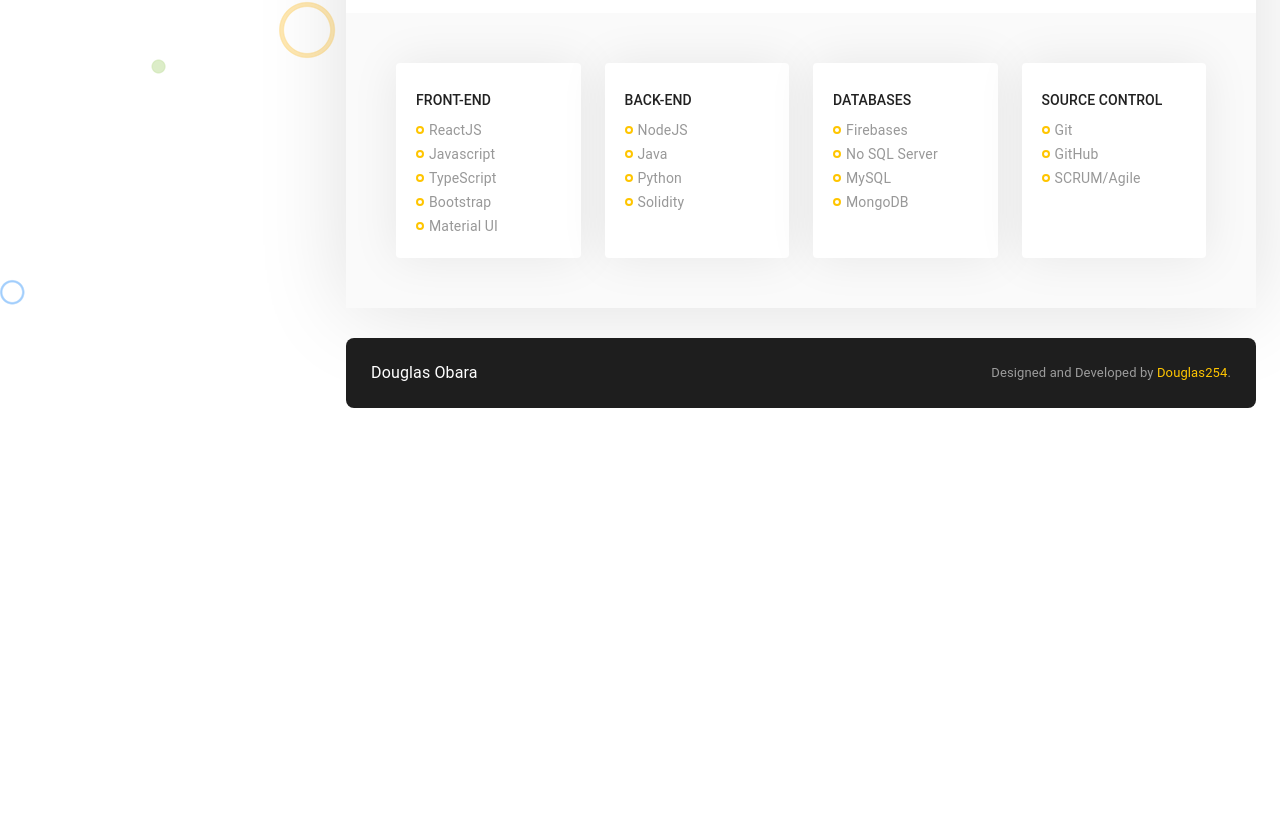
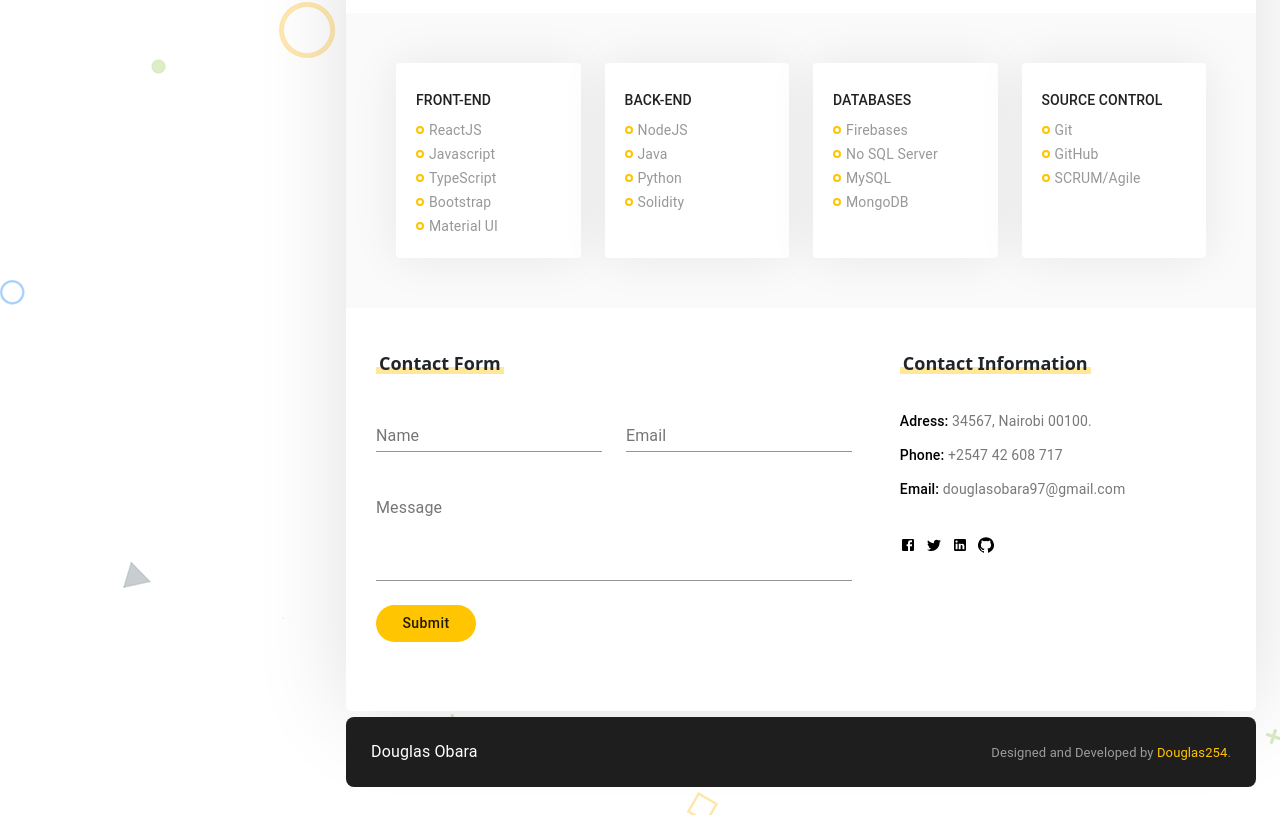
Before and after one commit to Douglas254/Resume, a React (Create React App) app: page / in a window 1280 px wide. Shown: the part 1265-2080 px from the top of the page. Before the commit the page ends 1701 px from the top, so only its background shows below. Built offline with nearby package versions, Linux system fonts and the light colour scheme.

Commit message:
resume page (contact form)

```diff
--- a/src/pages/Resume/Resume.css
+++ b/src/pages/Resume/Resume.css
@@ -82,3 +82,26 @@
 }
 
 /*End of skills */
+
+/* contact section */
+.contactInfo_item {
+  font-size: 14px !important;
+  color: #787878;
+  line-height: 34px !important;
+}
+
+.contactInfo_item > span {
+  color: #000;
+  font-weight: 500;
+}
+
+.contactInfo_socialsContainer {
+  margin-top: 25px;
+}
+
+.contactInfo_social > a > .MuiSvgIcon-root {
+  font-size: 16px !important;
+  margin-right: 10px;
+  color: #000;
+}
+/*End of contact section */
--- a/src/pages/Resume/Resume.js
+++ b/src/pages/Resume/Resume.js
@@ -6,10 +6,11 @@
 } from "../../components/Timeline/Timeline";
 import WorkIcon from "@material-ui/icons/Work";
 import SchoolIcon from "@material-ui/icons/School";
-
+import CustomButton from "../../components/Button/Button";
 import "./Resume.css";
 import TimelineItem from "@material-ui/lab/TimelineItem";
 import { TimelineContent, TimelineDot } from "@material-ui/lab";
+import { TextField } from "@material-ui/core";
 
 const Resume = () => {
   return (
@@ -145,7 +146,86 @@
       </Grid>
 
       {/* Contact  */}
-      <Grid container className="section"></Grid>
+      <Grid container spacing={6} className="section pt_45 pb_45">
+        {/* contact form */}
+        <Grid item xs={12} lg={7}>
+          <Grid container>
+            <Grid item className="section_title mb_30">
+              <span></span>
+              <h6 className="section_title_text">Contact Form</h6>
+            </Grid>
+
+            <Grid item xs={12}>
+              <Grid container spacing={3}>
+                <Grid item xs={12} sm={6}>
+                  <TextField fullWidth name="name" label="Name" />
+                </Grid>
+                <Grid item xs={12} sm={6}>
+                  <TextField fullWidth name="email" label="Email" />
+                </Grid>
+                <Grid item xs={12}>
+                  <TextField
+                    fullWidth
+                    name="message"
+                    label="Message"
+                    multiline
+                    rows={4}
+                  />
+                </Grid>
+                <Grid item xs={12}>
+                  <CustomButton text="Submit" />
+                </Grid>
+              </Grid>
+            </Grid>
+          </Grid>
+        </Grid>
+
+        {/* contact information */}
+        <Grid item xs={12} lg={5}>
+          <Grid container>
+            <Grid item className="section_title mb_30">
+              <span></span>
+              <h6 className="section_title_text">Contact Information</h6>
+            </Grid>
+            <Grid item xs={12}>
+              <Grid container>
+                <Grid item xs={12}>
+                  <Typography className="contactInfo_item">
+                    <span>Adress: </span>
+                    {resumeData.address}
+                  </Typography>
+                </Grid>
+                <Grid item xs={12}>
+                  <Typography className="contactInfo_item">
+                    <span>Phone: </span>
+                    {resumeData.phone}
+                  </Typography>
+                </Grid>
+                <Grid item xs={12}>
+                  <Typography className="contactInfo_item">
+                    <span>Email: </span>
+                    {resumeData.email}
+                  </Typography>
+                </Grid>
+
+                {/* social icon  */}
+                <Grid item xs={12}>
+                  <Grid container className="contactInfo_socialsContainer">
+                    {/* mapping through the social object */}
+                    {Object.keys(resumeData.socials).map((key) => (
+                      <Grid item className="contactInfo_social">
+                        <a href={resumeData.socials[key].link}>
+                          {resumeData.socials[key].icon}
+                        </a>
+                      </Grid>
+                    ))}
+                  </Grid>
+                </Grid>
+              </Grid>
+            </Grid>
+          </Grid>
+        </Grid>
+      </Grid>
     </React.Fragment>
   );
 };
```
